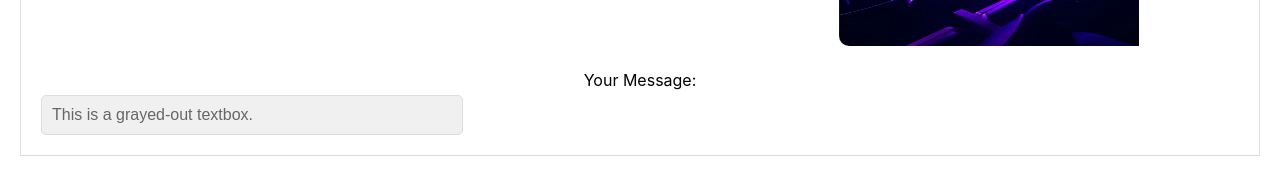
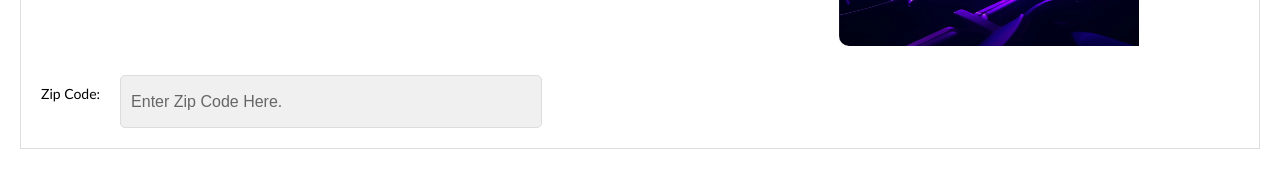
Before and after one commit to Misosuru/PatriotHacks2024, a React (Create React App) app in the folder hermit-keys/: page / in a window 1280 px wide. Shown: the part 420-605 px from the top of the page. Built offline with nearby package versions, Linux system fonts and the light colour scheme.

Commit message:
Fixed text box aligment

```diff
--- a/hermit-keys/src/App.css
+++ b/hermit-keys/src/App.css
@@ -4,13 +4,13 @@
 }
 .hermit-keys {
   background-image: url("/Users/emilynguyen/Documents/GitHub/PatriotHacks2024/hermit-keys/public/IMG_9744.jpg"); /* Replace with the correct path */
-  background-size: cover; /* This makes sure the image covers the entire area */
-  background-position: center; /* Centers the image */
-  color: rgb(244, 87, 87); /* Adjust the text color to ensure readability */
-  padding: 20px; /* Adds some padding for spacing */
-  text-align: center; /* Centers the text */
-  font-size: 48px; /* Adjust the size of the title */
-  line-height: 1.2; /* Adjust the line height for better spacing */
+  background-size: cover;
+  background-position: center;
+  color: rgb(244, 87, 87);
+  padding: 20px;
+  text-align: center;
+  font-size: 48px;
+  line-height: 1.2;
 }
 
 h1 {
--- a/hermit-keys/src/HomeContent.css
+++ b/hermit-keys/src/HomeContent.css
@@ -77,7 +77,13 @@ pre {
 .input-container {
   width: 100%;
   display: flex;
-  flex-direction: column;
+  flex-direction: space-between;
+}
+
+.input-container label {
+  display: block;
+  margin-bottom: 10px;
+  padding-right: 20px;
 }
 
 .textbox {
--- a/hermit-keys/src/HomeContent.js
+++ b/hermit-keys/src/HomeContent.js
@@ -17,13 +17,15 @@ const HomeContent = () => {
         </div>
       </div>
       <div className="input-container">
-        <label htmlFor="disabledInput">Your Message:</label>
+        <label htmlFor="disabledInput">
+          <p>Zip Code: </p>
+        </label>
         <input
           type="text"
           id="disabledInput"
-          value="This is a grayed-out textbox."
+          value="Enter Zip Code Here."
           disabled
-          className="textbox"
+          className="textbox" // Add a class for styling
         />
       </div>
     </div>
```
